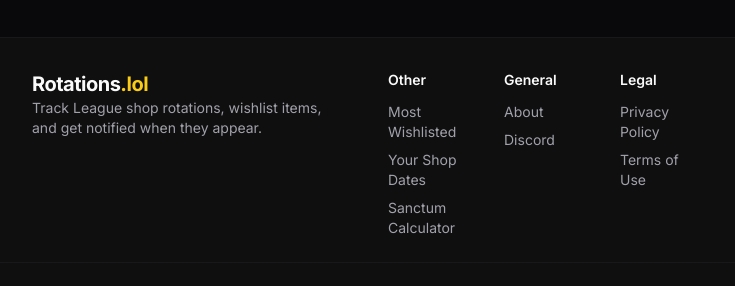
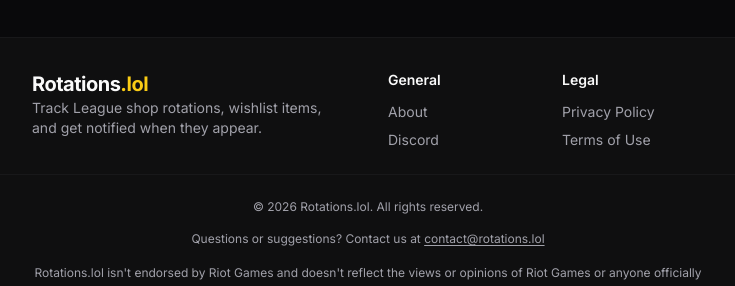
Before and after one commit to zandonella/rotations-lol, a React (Vite) app: page / in a window 1280 px wide. Shown: the part 2221-2507 px from the top of the page, without its empty margins (272-1007 px from the left). Built offline with nearby package versions, Linux system fonts and the light colour scheme; no server answers; the database is empty.

Commit message:
Remove Other section from footer and move About into nav Other dropdown

```diff
--- a/src/components/Footer.tsx
+++ b/src/components/Footer.tsx
@@ -18,33 +18,7 @@ export default function Footer() {
                         </p>
                     </div>
 
-                    <div className="grid grid-cols-2 gap-8 text-sm sm:grid-cols-3">
-                        <div className="space-y-3">
-                            <p className="text-foreground font-semibold">
-                                Other
-                            </p>
-                            <div className="flex flex-col gap-2">
-                                <NavLink
-                                    to="/leaderboard"
-                                    className="text-muted-foreground hover:text-foreground transition-colors"
-                                >
-                                    Most Wishlisted
-                                </NavLink>
-                                <NavLink
-                                    to="/your-shop"
-                                    className="text-muted-foreground hover:text-foreground transition-colors"
-                                >
-                                    Your Shop Dates
-                                </NavLink>
-                                <NavLink
-                                    to="/sanctum-calculator"
-                                    className="text-muted-foreground hover:text-foreground transition-colors"
-                                >
-                                    Sanctum Calculator
-                                </NavLink>
-                            </div>
-                        </div>
-
+                    <div className="grid grid-cols-2 gap-8 text-sm">
                         <div className="space-y-3">
                             <p className="text-foreground font-semibold">
                                 General
--- a/src/components/Navbar.tsx
+++ b/src/components/Navbar.tsx
@@ -13,13 +13,13 @@ const LINKS = [
     { to: '/mythic', text: 'Mythic' },
     { to: '/catalog', text: 'Catalog' },
     { to: '/wishlist', text: 'Wishlist' },
-    { to: '/about', text: 'About' },
 ];
 
 const OTHER_LINKS = [
     { to: '/leaderboard', text: 'Most Wishlisted' },
     { to: '/your-shop', text: 'Your Shop Dates' },
     { to: '/sanctum-calculator', text: 'Sanctum Calculator' },
+    { to: '/about', text: 'About' },
 ];
 
 export default function Navbar() {
```
